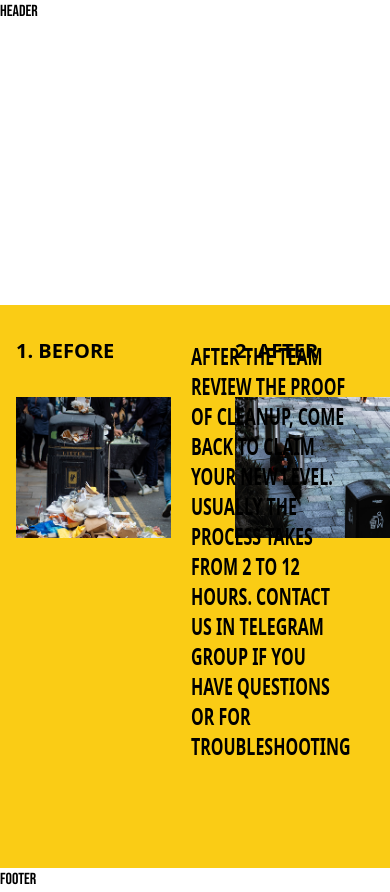
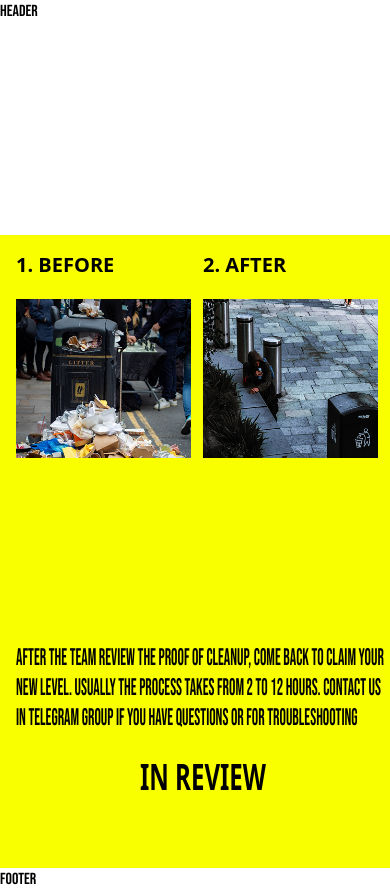
Before and after one commit to KingFRANKHOOD/dapp, a Next.js app: page /dashboard/preclaim in a window 390 px wide. Built offline with nearby package versions, Linux system fonts and the light colour scheme; a web font is replaced by a local one.

Commit message:
refac: add responsive design

```diff
--- a/src/app/dashboard/preclaim/page.tsx
+++ b/src/app/dashboard/preclaim/page.tsx
@@ -6,35 +6,37 @@ import Before from '@/public/AFTER.png'
 function Preclaim() {
   return (
     <div className='flex h-screen w-full flex-col'>
-      <div className='h-1/3 w-full bg-white bg-opacity-0'>
-        <button className='absolute right-8 top-4 scale-x-[1.5] text-4xl font-sans font-light text-white'>
+      <div className='h-1/4 w-full bg-white bg-opacity-0 sm:h-1/3'>
+        <button className='absolute right-8 top-4 scale-x-[1.5] font-sans text-4xl font-light text-white'>
           X
         </button>
       </div>
-      <div className='relative h-2/3 w-[100%] overflow-hidden bg-yellow-400'>
-        <div className='absolute top-8 ml-4 flex flex-row gap-16 text-xl'>
+      <div className='relative h-3/4 w-[100%] overflow-hidden bg-[#FAFF00] sm:h-2/3'>
+        <div className='absolute top-4 ml-4 flex flex-row gap-3 text-xl sm:gap-6'>
           <div className='font-sans font-bold text-black'>
-            <span>1. BEFORE</span>
-            <div className='mt-8'>
+            <span className=''>1. BEFORE</span>
+            <div className='mt-5 sm:mt-8'>
               <Image src={After} alt='Profile' width={335} height={304} />
             </div>
           </div>
-          <div className='flex-row font-sans font-bold text-black'>
+          <div className='mr-3 flex-row font-sans font-bold text-black'>
             <span>2. AFTER</span>
-            <div className='mt-8'>
+            <div className='mt-5 sm:mt-8'>
               <Image src={Before} alt='' width={335} height={304} />
             </div>
           </div>
         </div>
-        <div className='absolute right-4 flex w-1/4 scale-y-150 flex-col justify-end text-left font-sans font-bold leading-tight text-black'>
-          <div className='absolute right-6 top-6'>
+        <div className='absolute bottom-56 flex w-full scale-y-150 flex-col text-left font-bebas leading-tight text-black sm:bottom-auto sm:right-4 sm:top-10 sm:w-1/4'>
+          <div className='absolute left-4 sm:right-6'>
             <span>
               AFTER THE TEAM REVIEW THE PROOF OF CLEANUP, COME BACK TO CLAIM
               YOUR NEW LEVEL. USUALLY THE PROCESS TAKES FROM 2 TO 12 HOURS.
               CONTACT US IN TELEGRAM GROUP IF YOU HAVE QUESTIONS OR FOR
               TROUBLESHOOTING
             </span>
-            <div className='right-6 mt-20 text-center text-3xl'>IN REVIEW</div>
+            <div className='mt-3 text-center font-sans text-2xl font-bold sm:right-6 sm:mt-28 sm:text-3xl'>
+              IN REVIEW
+            </div>
           </div>
         </div>
       </div>
```
